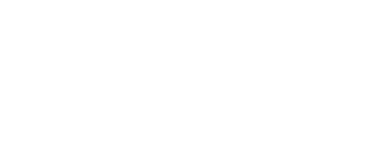
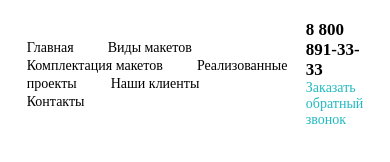
Before and after one commit to ridiculousdwarf1999/web-end, a plain HTML site: page src/index.html in a window 390 px wide. Drawn offline with Linux system fonts and the light colour scheme.

Commit message:
Сверстал навигацию сайта без адаптива и псевдоэлементов

```diff
--- a/src/index.html
+++ b/src/index.html
@@ -5,9 +5,28 @@
   <meta name="viewport" content="width=device-width, initial-scale=1.0">
   <meta http-equiv="X-UA-Compatible" content="ie=edge">
   <link rel="stylesheet" href="css/style.css">
-  <title>Document</title>
+  <title>Изготовление макетов</title>
 </head>
 <body>
-
+  <nav class="navbar">
+    <div class="container">
+      <div class="navbar-block">
+          <div class="navbar__menu">
+              <a href="#" class="navbar__link">Главная</a>
+              <a href="#" class="navbar__link">Виды макетов</a>
+              <a href="#" class="navbar__link">Комплектация макетов</a>
+              <a href="#" class="navbar__link">Реализованные проекты</a>
+              <a href="#" class="navbar__link">Наши клиенты</a>
+              <a href="#" class="navbar__link">Контакты</a>
+            </div>
+            <div class="navbar__contacts">
+              <a href="tel:8800981-33-33" class="navbar__phone">8 800 891-33-33</a>
+              <a href="#" class="navbar__back">Заказать обратный звонок</a>
+            </div>
+      </div>
+    </div>
+    <!-- /.container -->
+  </nav>
+  <!-- /.navbar -->
 </body>
 </html>
--- a/src/sass/blocks/_interface.sass
+++ b/src/sass/blocks/_interface.sass
@@ -0,0 +1,9 @@
+*
+  box-sizing: border-box
+  outline: none
+.container
+  max-width: 1920px
+  width: 90%
+  margin: 0 auto
+a
+  text-decoration: none
--- a/src/sass/blocks/_navbar.sass
+++ b/src/sass/blocks/_navbar.sass
@@ -0,0 +1,23 @@
+.navbar
+  &-block
+    display: flex
+    justify-content: space-between
+    align-items: center
+    padding-top: 12px
+  &__contacts
+    display: flex
+    flex-direction: column
+    align-items: flex-end
+  &__link
+    margin-right: 30px
+    color: #000
+    font-size: 14px
+    font-weight: 400
+  &__phone
+    color: #000
+    font-size: 17px
+    font-weight: 700
+  &__back
+    color: #22bac1
+    font-size: 14px
+    font-weight: 400
```
Also changed, not shown: src/css/style.css, 1 other file.
